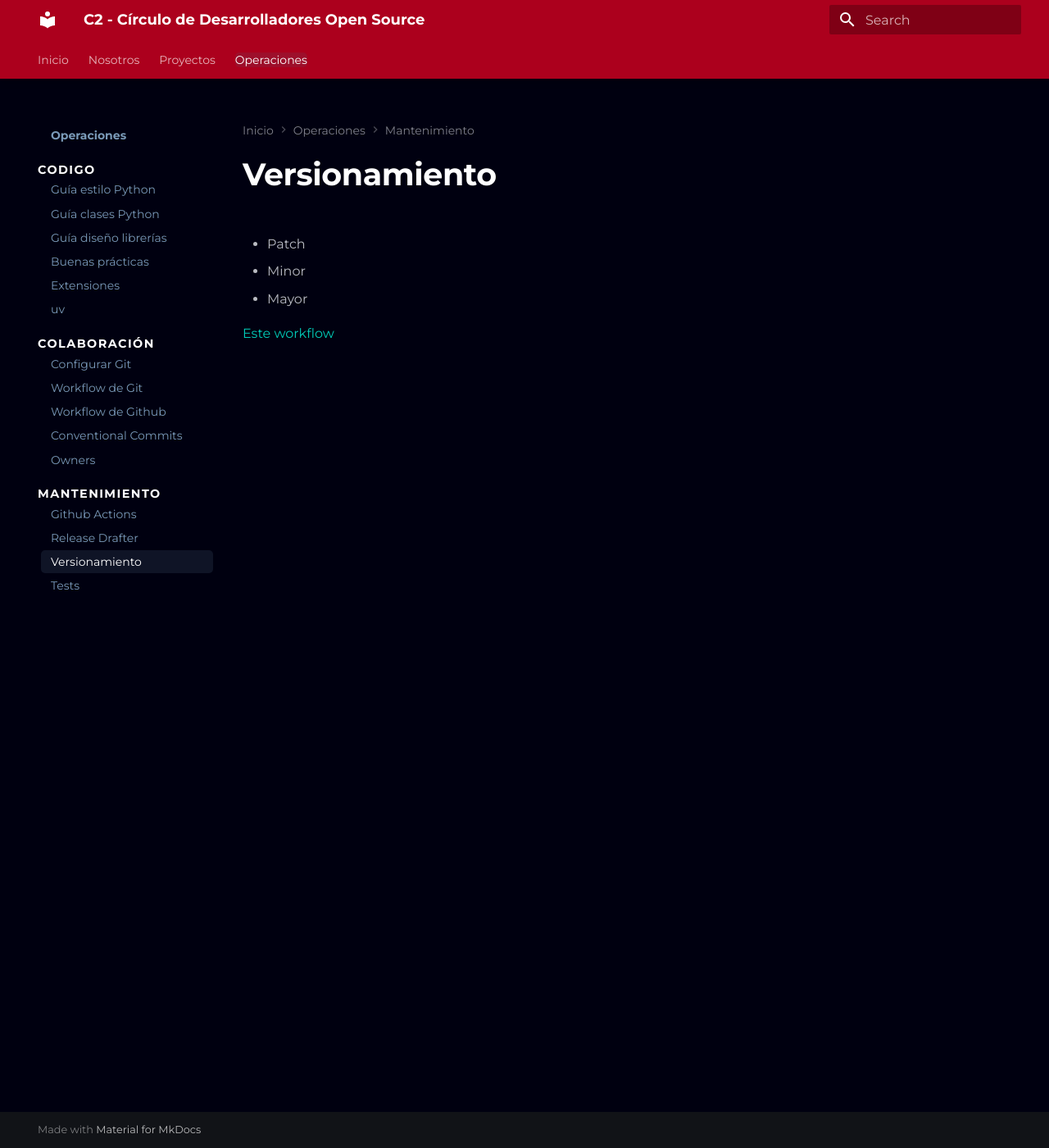
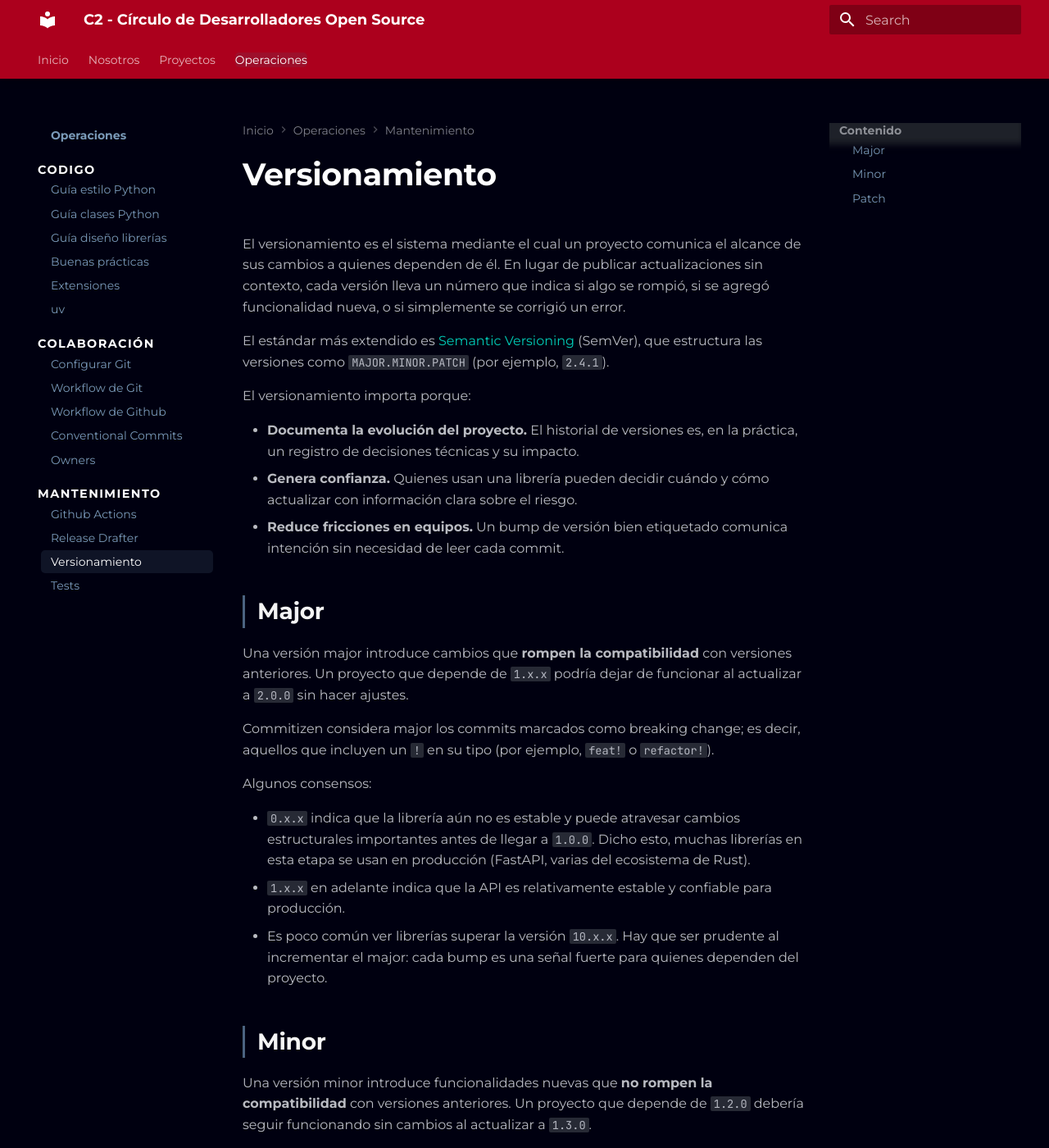
Before and after one commit to c2-circulo-desarrolladores/c2-core, an MkDocs documentation site: the page built from docs/operaciones/mantenimiento/versionamiento.md, in a window 1280 px wide and 1400 px high. Shown: the whole window at 82% size. Built offline with MkDocs 1.6.1 and Material for MkDocs 9.7.7, drawn with Linux system fonts in a browser that asks for light colours; some of the changed text lies outside the part shown.

Commit message:
feat(ops): Añadir entrada de versionamiento

```diff
--- a/docs/operaciones/mantenimiento/versionamiento.md
+++ b/docs/operaciones/mantenimiento/versionamiento.md
@@ -1,9 +1,47 @@
 # Versionamiento
 
-- Patch
-- Minor
-- Mayor
+El versionamiento es el sistema mediante el cual un proyecto comunica el alcance de sus cambios a quienes dependen de él. En lugar de publicar actualizaciones sin contexto, cada versión lleva un número que indica si algo se rompió, si se agregó funcionalidad nueva, o si simplemente se corrigió un error.
 
+El estándar más extendido es [Semantic Versioning](https://semver.org/) (SemVer), que estructura las versiones como `MAJOR.MINOR.PATCH` (por ejemplo, `2.4.1`).
 
+El versionamiento importa porque:
 
-[Este workflow](github_actions#releases)
+- **Documenta la evolución del proyecto.** El historial de versiones es, en la práctica, un registro de decisiones técnicas y su impacto.
+- **Genera confianza.** Quienes usan una librería pueden decidir cuándo y cómo actualizar con información clara sobre el riesgo.
+- **Reduce fricciones en equipos.** Un bump de versión bien etiquetado comunica intención sin necesidad de leer cada commit.
+
+## Major
+
+Una versión major introduce cambios que **rompen la compatibilidad** con versiones anteriores. Un proyecto que depende de `1.x.x` podría dejar de funcionar al actualizar a `2.0.0` sin hacer ajustes.
+
+Commitizen considera major los commits marcados como breaking change; es decir, aquellos que incluyen un `!` en su tipo (por ejemplo, `feat!` o `refactor!`).
+
+Algunos consensos:
+
+- `0.x.x` indica que la librería aún no es estable y puede atravesar cambios estructurales importantes antes de llegar a `1.0.0`. Dicho esto, muchas librerías en esta etapa se usan en producción (FastAPI, varias del ecosistema de Rust).
+- `1.x.x` en adelante indica que la API es relativamente estable y confiable para producción.
+- Es poco común ver librerías superar la versión `10.x.x`. Hay que ser prudente al incrementar el major: cada bump es una señal fuerte para quienes dependen del proyecto.
+
+## Minor
+
+Una versión minor introduce funcionalidades nuevas que **no rompen la compatibilidad** con versiones anteriores. Un proyecto que depende de `1.2.0` debería seguir funcionando sin cambios al actualizar a `1.3.0`.
+
+Commitizen considera minor los commits de tipo `feat`.
+
+Algunos consensos:
+
+- Agregar un nuevo endpoint, método o parámetro opcional cuenta como minor.
+- Deprecar una funcionalidad (sin eliminarla) también es minor; la eliminación vendría en un major.
+- Las versiones minor pueden acumularse con frecuencia en proyectos activos.
+
+## Patch
+
+Una versión patch corrige errores o introduce mejoras internas que **no cambian la interfaz pública** del proyecto. Actualizar de `1.2.0` a `1.2.1` no debería requerir ningún ajuste en el código que depende de la librería.
+
+Commitizen considera patch los commits de tipo `fix`.
+
+Algunos consensos:
+
+- Corregir un bug, mejorar un mensaje de error o ajustar el comportamiento de un caso borde cuenta como patch.
+- Cambios en documentación, tests o configuración interna también suelen ir como patch (o simplemente no generan una nueva versión, dependiendo del proyecto).
+- Los patches son los bumps más frecuentes y los de menor riesgo; no hay razón para postergarlos.
```
